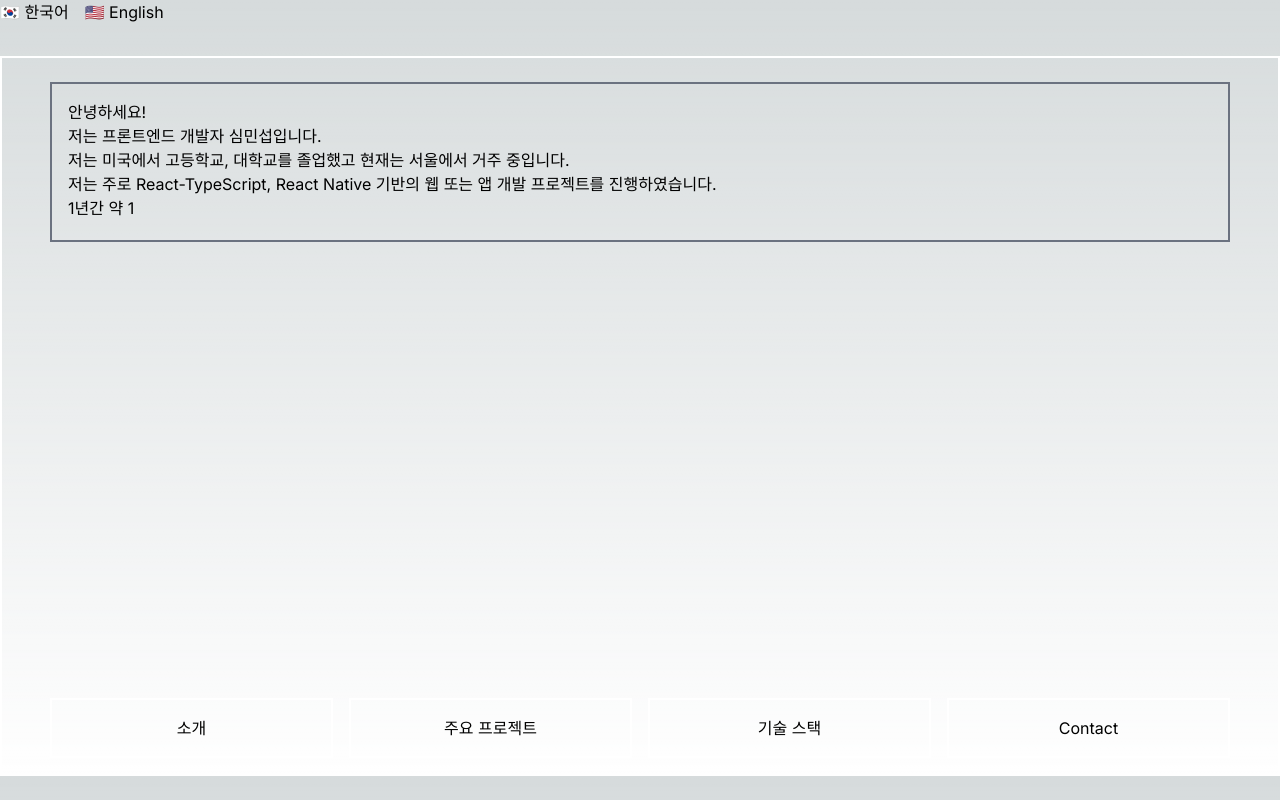
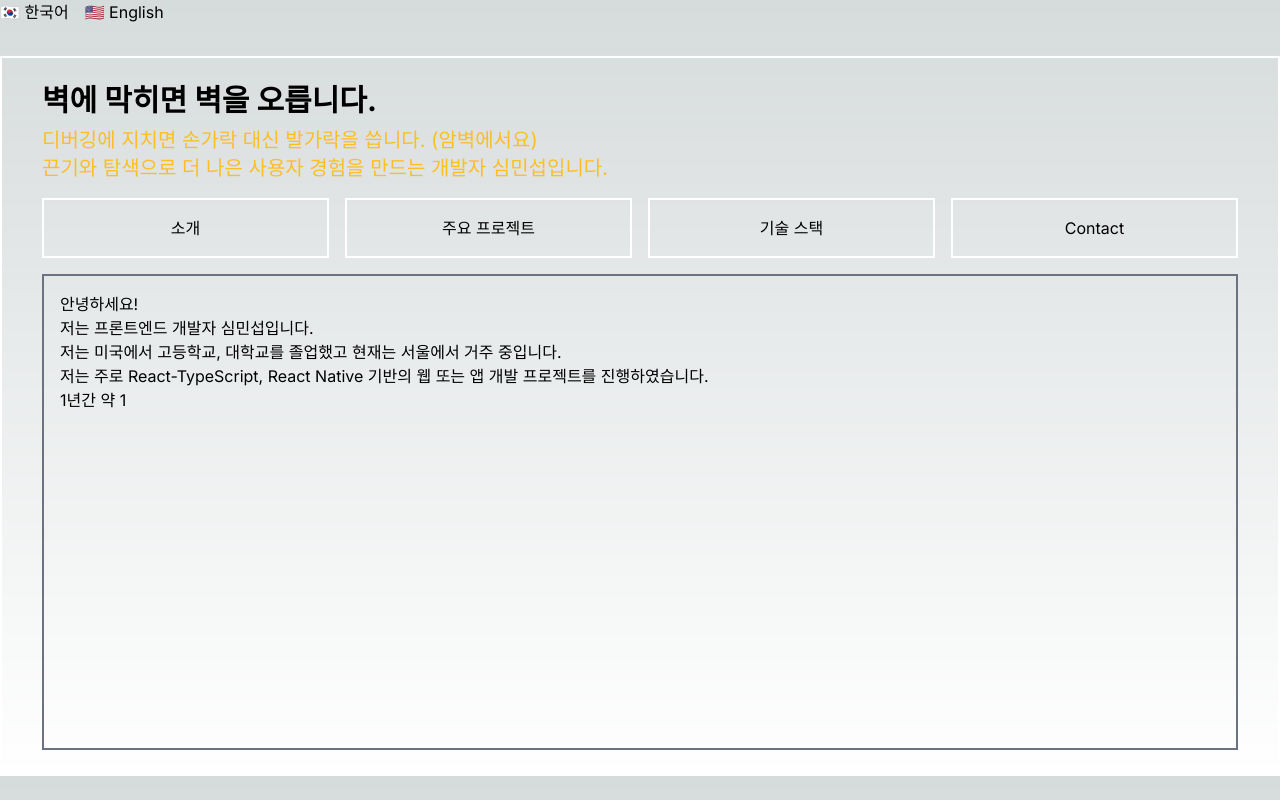
Before and after one commit to Earlssu/sms-portfolio-next, a Next.js app: page / in a window 1280 px wide. Built offline with nearby package versions, Linux system fonts and the light colour scheme.

Commit message:
feat: 소개 문구 수정

```diff
--- a/src/app/page.tsx
+++ b/src/app/page.tsx
@@ -13,16 +13,19 @@ export default function Home() {
   const navigateTo = (page: string) => {
     switch (page) {
       case "aboutMe":
-        return router.push("aboutMe");
+        return router.push("/aboutMe");
       case "career":
-        return router.push("career");
+        return router.push("/career");
       case "skills":
-        return router.push("skills");
+        return router.push("/skills");
       case "contact":
-        return router.push("contact");
+        return router.push("/contact");
     }
   };
 
+  const hero = t("hero");
+  const heroDesc01 = t("heroDesc01");
+  const heroDesc02 = t("heroDesc02");
   const typeText = t("typeText");
   const aboutMe = t("about");
   const career = t("career");
@@ -30,16 +33,23 @@ export default function Home() {
   const contact = t("contact");
 
   return (
-    <main className="mx-auto border-2 border-white w-full max-w-screen-xl mt-8 px-12 pt-6 min-h-[90dvh] flex flex-col">
-      <div className={"w-full flex flex-col flex-1 min-h-0 justify-between"}>
-        <div className={"border-2 border-gray-500 w-full p-4 min-h-40"}>
+    <main className="mx-auto border-2 border-white w-full max-w-screen-xl mt-8 px-10 py-6 min-h-[90dvh] flex flex-col">
+      <div className={"w-full flex flex-col flex-1 min-h-0"}>
+        <div>
+          <h1 className="text-3xl font-bold">{hero}</h1>
+          <p className="mt-2 text-xl text-amber-400">
+            {heroDesc01} <br />
+            {heroDesc02}
+          </p>
+          <div className={"w-full flex gap-4 py-4"}>
+            <Button content={aboutMe} onClick={() => navigateTo("aboutMe")} />
+            <Button content={career} onClick={() => navigateTo("career")} />
+            <Button content={skills} onClick={() => navigateTo("skills")} />
+            <Button content={contact} onClick={() => navigateTo("contact")} />
+          </div>
+        </div>
+        <div className={"border-2 border-gray-500 w-full p-4 min-h-40 flex-1"}>
           <TypingText text={typeText} speed={25} />
-        </div>
-        <div className={"w-full flex gap-4 py-4"}>
-          <Button content={aboutMe} onClick={() => navigateTo("aboutMe")} />
-          <Button content={career} onClick={() => navigateTo("career")} />
-          <Button content={skills} onClick={() => navigateTo("skills")} />
-          <Button content={contact} onClick={() => navigateTo("contact")} />
         </div>
       </div>
     </main>
```
